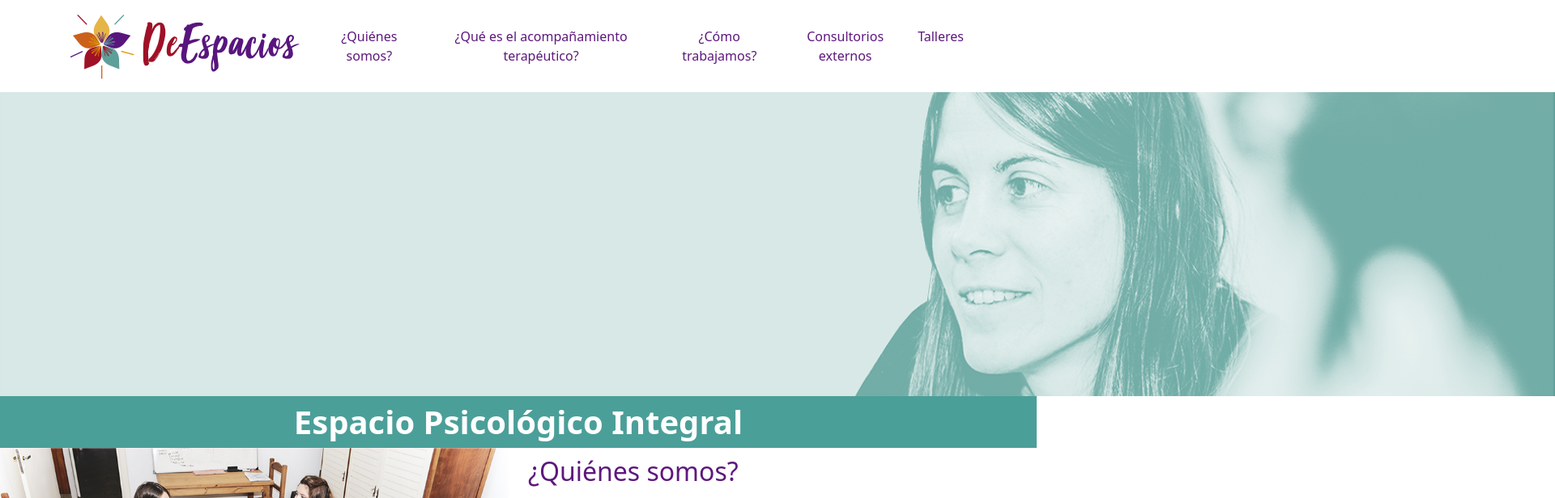
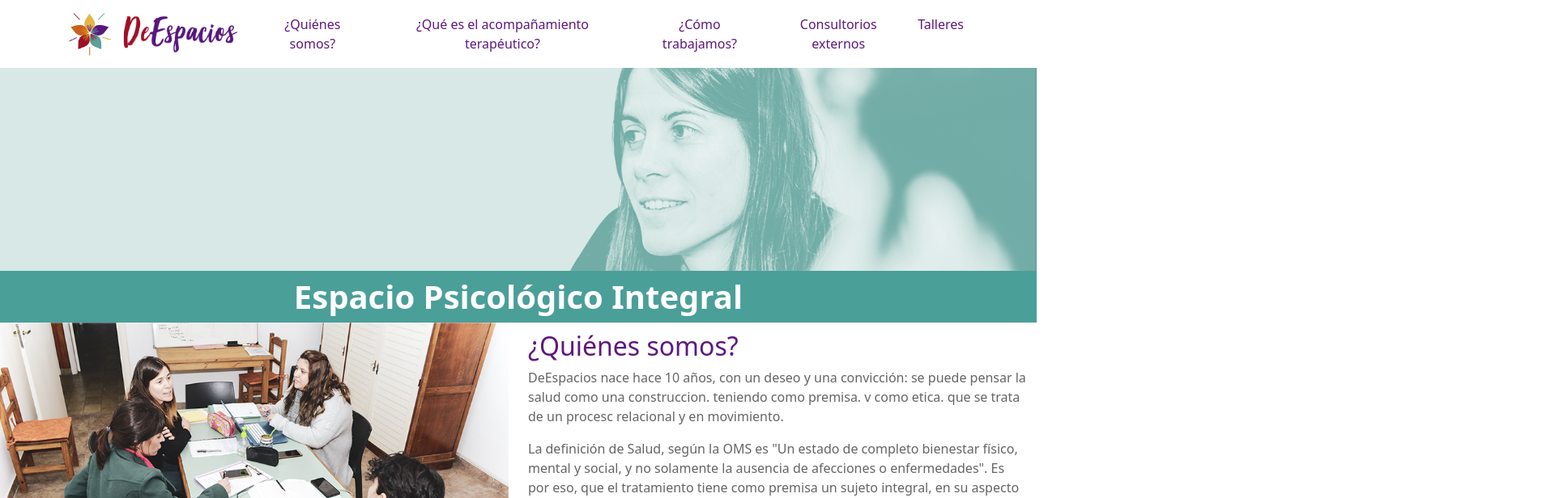
Before and after one commit to hslavich/deespacios, a React (Create React App) app: page / in a window 1280 px wide. Shown: the top 616 px of the page at 81% size, 1920 px wide, since content can reach past the window. Built offline with nearby package versions, Linux system fonts and the light colour scheme.

Commit message:
Update style

```diff
--- a/src/components/Index/Index.js
+++ b/src/components/Index/Index.js
@@ -9,7 +9,7 @@ import home from "../../assets/home.png";
 const Index = () => (
   <div className="Index">
     <MyNavbar />
-    <img src={banner} alt="banner" />
+    <img className="img-fluid" src={banner} alt="banner" />
     <div className="title-container">
       <h1 className="title">Espacio Psicológico Integral</h1>
     </div>
--- a/src/components/shared/MyNavbar.js
+++ b/src/components/shared/MyNavbar.js
@@ -12,8 +12,8 @@ const MyNavbar = () => (
   <Navbar bg="white" className="MyNavbar">
     <Container>
       <Navbar.Brand href="#home">
-        <img src={logo} alt="logo" />
-        <img src={logo2} alt="logo2" />
+        <img height={58} src={logo} alt="logo" />
+        <img className="ms-2" height={52} src={logo2} alt="logo2" />
       </Navbar.Brand>
       <Nav className="me-auto">
         <Nav.Link href="#home">¿Quiénes somos?</Nav.Link>
```
